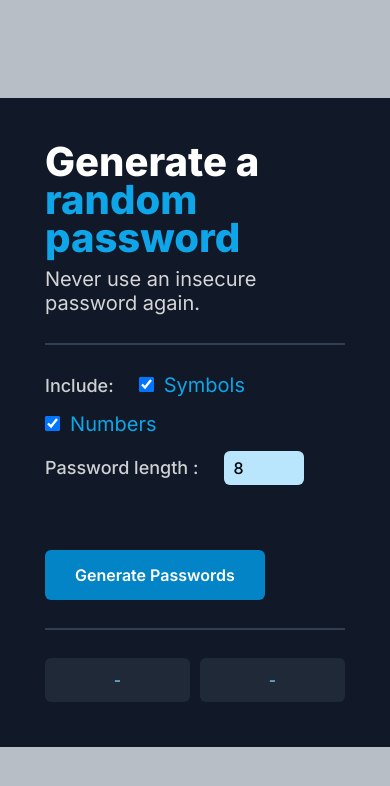
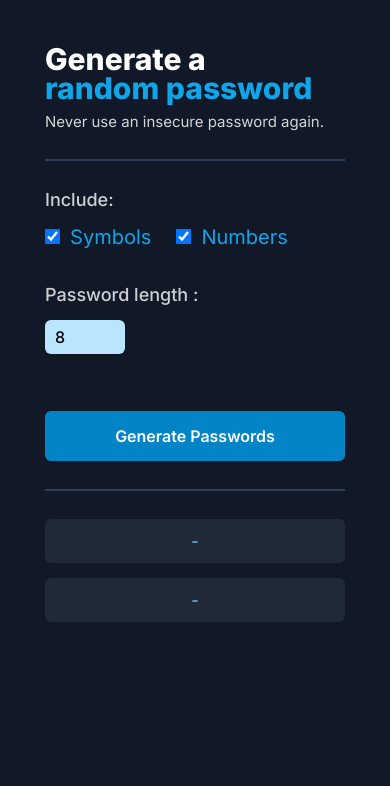
Before and after one commit to Isfaqul/RandomPasswordGenerator, a plain HTML site: page index.html in a window 390 px wide. Drawn offline with Linux system fonts and the light colour scheme.

Commit message:
Add files via upload

```diff
--- a/style.css
+++ b/style.css
@@ -141,3 +141,32 @@ form {
   width: 15px;
   height: 15px;
 }
+
+@media screen and (max-width: 450px) {
+  #main-container {
+    min-height: 100vh;
+    min-width: 100vw;
+  }
+  h1 {
+    font-size: 3rem;
+  }
+
+  #tagline {
+    font-size: 1.5rem;
+  }
+  .config-title {
+    display: block;
+  }
+  .config-title {
+    margin-top: 2rem;
+  }
+  #password-btn {
+    width: 100%;
+  }
+  .output {
+    display: block;
+  }
+  .password-output {
+    margin: 1.5rem 0;
+  }
+}
```
